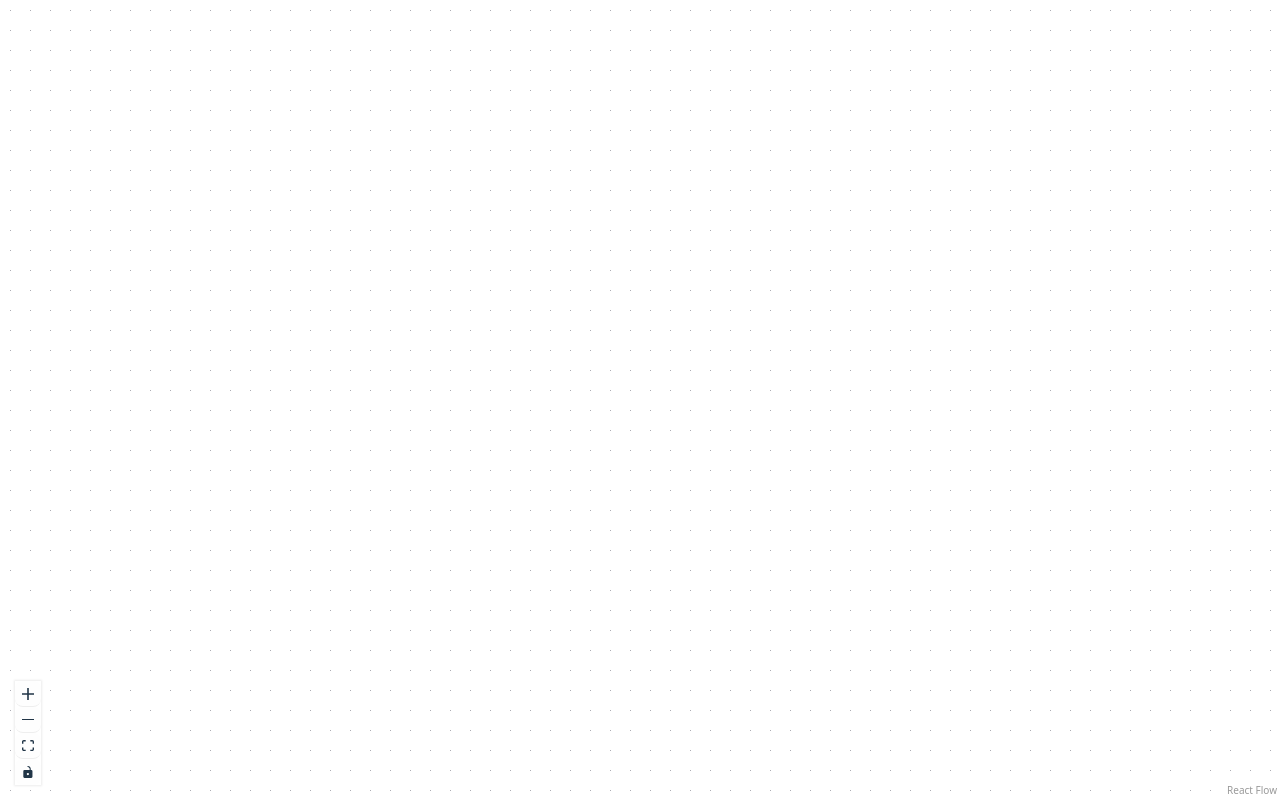
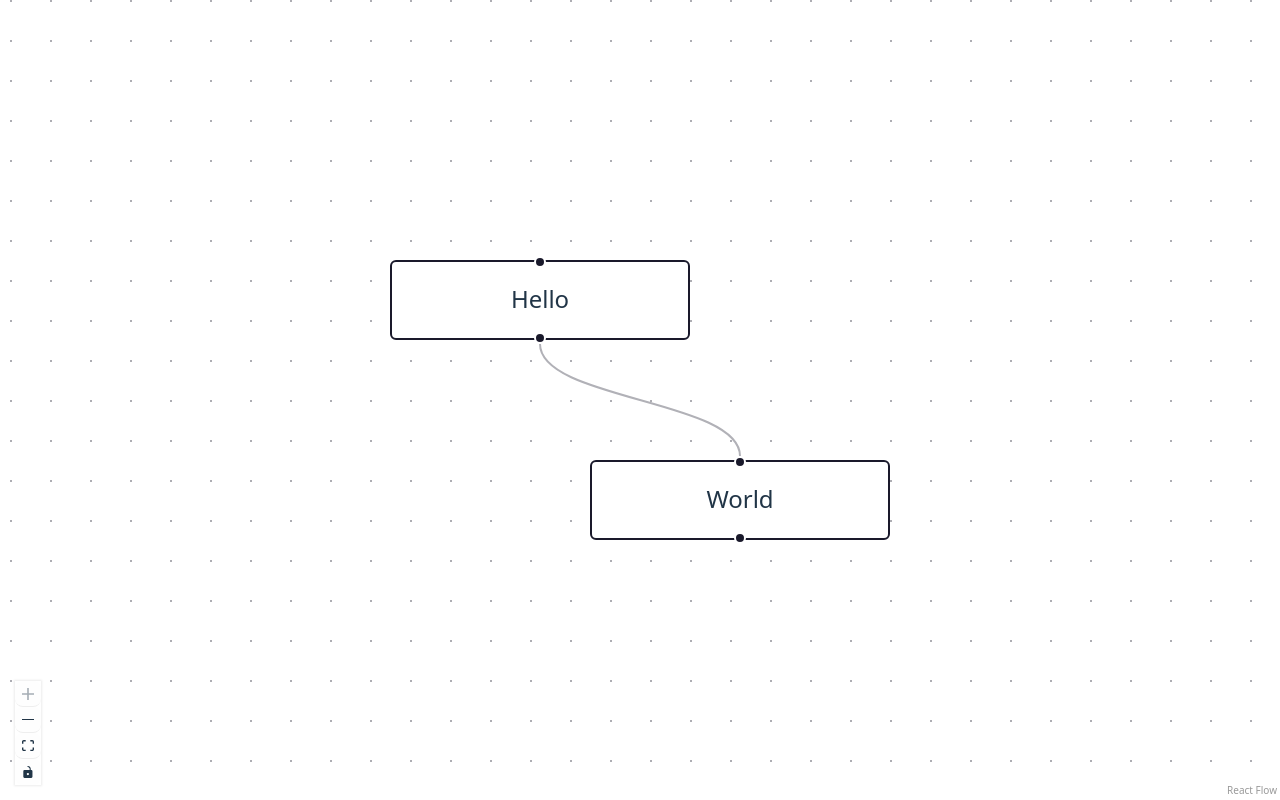
Before and after one commit to ItsTheKayBee/workflows, a React (Vite) app: page / in a window 1280 px wide. Built offline with nearby package versions, Linux system fonts and the light colour scheme.

Commit message:
Add basic nodes and edges and callback handlers

```diff
--- a/src/components/Flow.tsx
+++ b/src/components/Flow.tsx
@@ -1,14 +1,44 @@
-import { ReactFlow, Controls, Background } from '@xyflow/react'
+import {
+	ReactFlow,
+	Controls,
+	Background,
+	applyEdgeChanges,
+	applyNodeChanges,
+	addEdge,
+	type OnEdgesChange,
+	type OnNodesChange,
+	type OnConnect
+} from '@xyflow/react'
 import '@xyflow/react/dist/style.css'
-import { useContext } from 'react'
+import { useCallback, useContext } from 'react'
 import { DataContext } from '../context'
 
 function Flow() {
-  const {nodes, edges} = useContext(DataContext)
+	const { nodes, edges, setNodes, setEdges } = useContext(DataContext)
+
+	const onNodesChange: OnNodesChange = useCallback(
+		changes => setNodes(nds => applyNodeChanges(changes, nds)),
+		[setNodes]
+	)
+	const onEdgesChange: OnEdgesChange = useCallback(
+		changes => setEdges(eds => applyEdgeChanges(changes, eds)),
+		[setEdges]
+	)
+	const onConnect: OnConnect = useCallback(
+		connection => setEdges(eds => addEdge(connection, eds)),
+		[setEdges]
+	)
 
 	return (
 		<div className='w-full h-screen'>
-			<ReactFlow nodes={nodes} edges={edges} fitView>
+			<ReactFlow
+				nodes={nodes}
+				edges={edges}
+				fitView
+				onNodesChange={onNodesChange}
+				onEdgesChange={onEdgesChange}
+				onConnect={onConnect}
+			>
 				<Background />
 				<Controls />
 			</ReactFlow>
--- a/src/context/DataContextProvider.tsx
+++ b/src/context/DataContextProvider.tsx
@@ -3,8 +3,17 @@ import { useState } from 'react'
 import { DataContext } from '.'
 
 export const DataContextProvider = ({ children }: { children: React.ReactNode }) => {
-  const [nodes, setNodes] = useState<Node[]>([])
-  const [edges, setEdges] = useState<Edge[]>([])
+  const [nodes, setNodes] = useState<Node[]>([
+		{
+			id: '1',
+			position: { x: 0, y: 0 },
+			data: { label: 'Hello' }
+		},
+		{ id: '2', position: { x: 100, y: 100 }, data: { label: 'World' } }
+	])
+  const [edges, setEdges] = useState<Edge[]>([
+    { id: '1-2', source: '1', target: '2' },
+  ])
 
   return (
     <DataContext.Provider value={{ nodes, edges, setNodes, setEdges }}>
```
